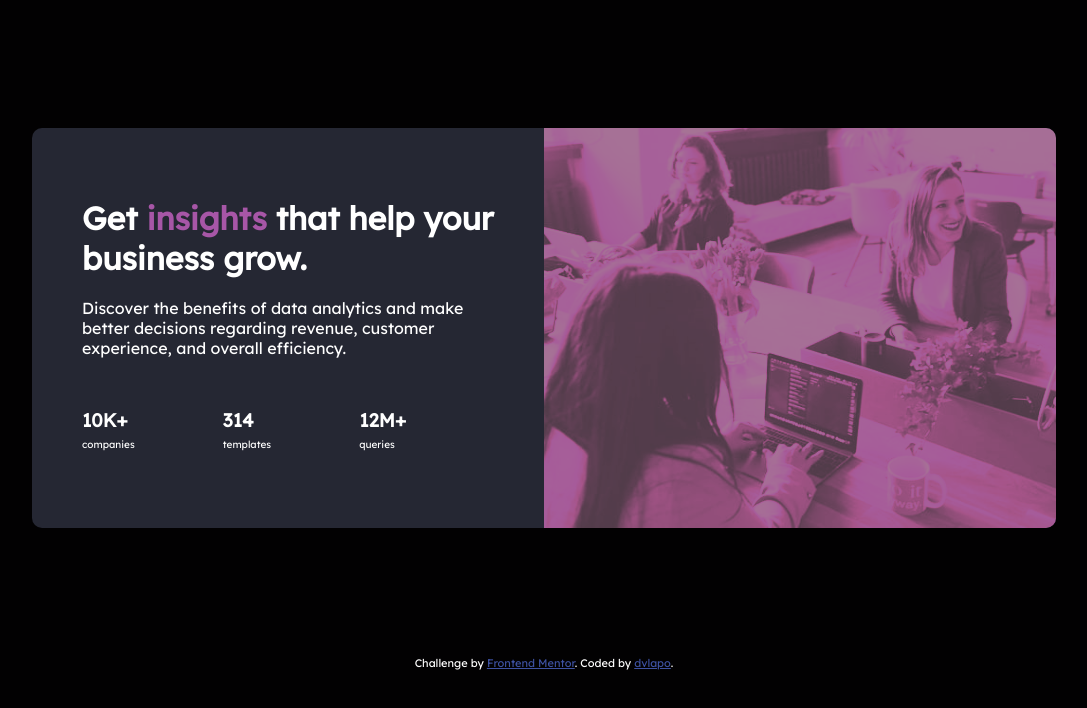
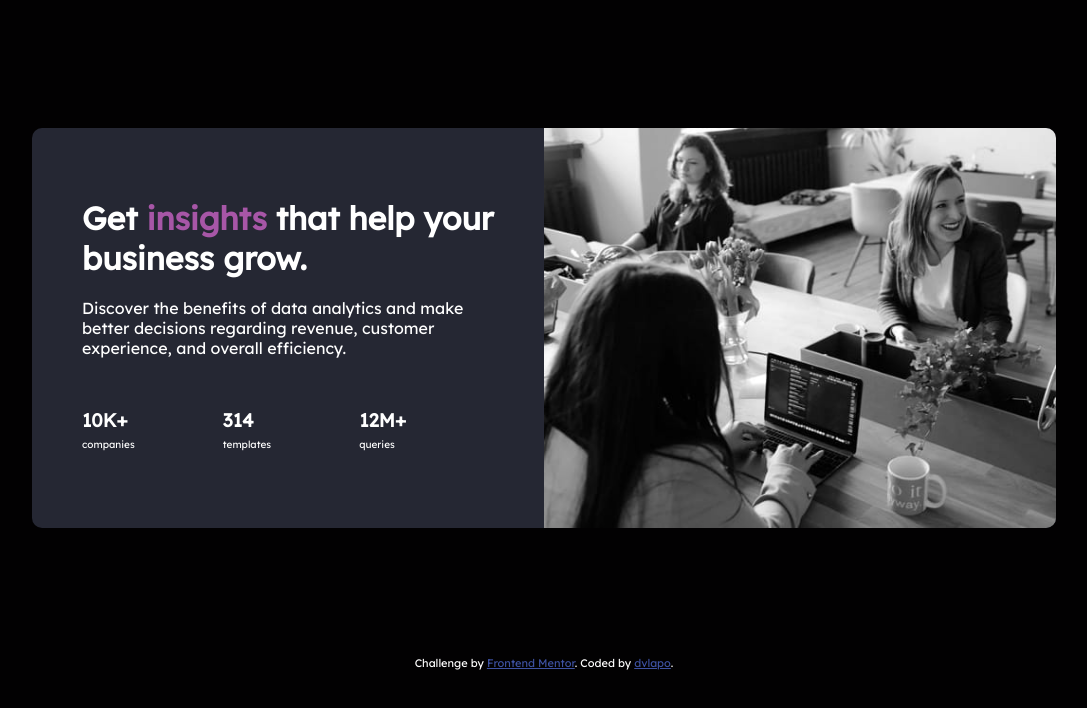
Before and after one commit to dvlapo/insights.io, a plain HTML site: page index.html in a window 1280 px wide. Shown: the whole page, without its empty margins (96-1183 px from the left). Drawn offline with Linux system fonts and the light colour scheme.

Commit message:
Update style.css

```diff
--- a/style.css
+++ b/style.css
@@ -27,7 +27,6 @@ img {
     height: 400px;
     width: 100%;
     border-radius: 0 10px 10px 0;
-    filter: invert(11%) sepia(11%) saturate(5897%) hue-rotate(280deg) brightness(75%) contrast(60%);
 }
 .imagediv {
     width: 50%;
```
